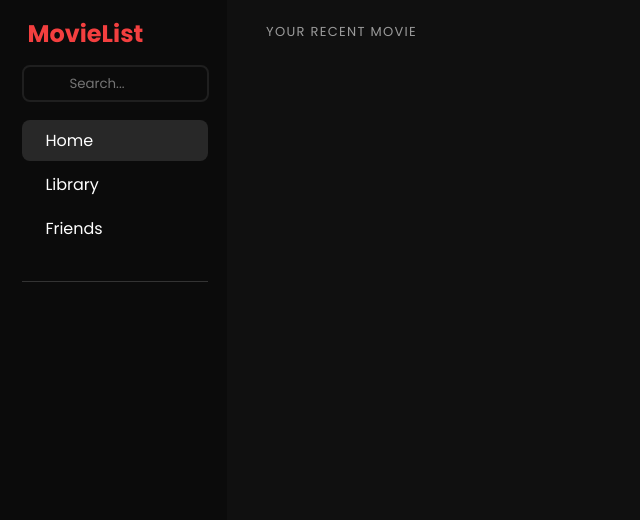
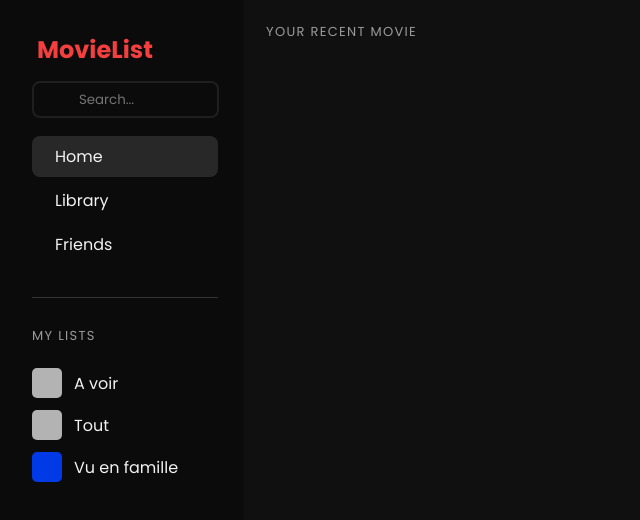
Before and after one commit to dwesh163/Movielist, a React (Vite) app: page / in a window 1280 px wide. Shown: the top 520 px of the page, without its empty margins (0-640 px from the left). Built offline with nearby package versions, Linux system fonts and the light colour scheme.

Commit message:
[add] list

```diff
--- a/public/style/menu.css
+++ b/public/style/menu.css
@@ -1,8 +1,8 @@
 #menu {
     background-color: #0b0b0b;
     width: 14.5%;
-    height: calc(100vh - 2em);
-    padding: 1em 1.2em 1em 1.4em;
+    height: calc(100vh - 4em);
+    padding: 2em;
     position: absolute;
 }
 
@@ -67,7 +67,7 @@
 }
 
 #page * {
-    color: white;
+    color: #f2f2f2;
 }
 
 #page {
@@ -96,3 +96,40 @@
 #page .active {
     background-color: #282828;
 }
+
+#list h3 {
+    margin-top: 28px;
+    margin-bottom: 22px;
+}
+
+#list {
+    margin: 22px 0px;
+
+}
+
+.listBox * {
+    color: #f2f2f2;
+}
+
+.listBox {
+    margin: 0px;
+}
+
+.listElement {
+    display: flex;
+    align-items: center;
+    margin: 12px 0px;
+}
+
+.listLogo {
+    display: flex;
+    justify-content: center;
+    align-items: center;
+    width: 30px;
+    height: 30px;
+    border-radius: 5px;
+}
+
+.listElement p {
+    margin-left: 12px;
+}
--- /dev/null
+++ b/src/components/menu/List.jsx
@@ -0,0 +1,42 @@
+import React from 'react';
+
+let elementList = [];
+let list = {
+	'43758394573945798': {
+		name: 'A voir',
+		description: 'lorem balalalalal lda asdl sad asd ef wf wefssdf sdf gre',
+		background: ['#b3b3b3', 'fas fa-list'],
+	},
+	'437583234573945798': {
+		name: 'Tout',
+		description: 'lorem balalalalal lda asdl sad asd ef wf wefssdf sdf gre',
+		background: ['#b3b3b3', 'fas fa-list'],
+	},
+	'295387025734069455': {
+		name: 'Vu en famille',
+		description: 'lorem balalalalal lda asdl sad asd ef wf wefssdf sdf gre',
+		background: ['#0039E6', 'fas fa-user-group', '12px'],
+	},
+};
+
+for (const id in list) {
+	let color = list[id].background[0];
+	let size = list[id].background[2];
+	elementList.push(
+		<div key={id} className="listElement">
+			<div className="listLogo" style={{ backgroundColor: color, fontSize: size }}>
+				<i className={list[id]['background'][1]}></i>
+			</div>
+			<p>{list[id]['name']}</p>
+		</div>
+	);
+}
+
+export function List() {
+	return (
+		<div id="list">
+			<h3>my lists</h3>
+			<div className="listBox">{elementList}</div>
+		</div>
+	);
+}
--- a/src/components/menuComponents.jsx
+++ b/src/components/menuComponents.jsx
@@ -1,6 +1,7 @@
 import React from 'react';
 import { Search } from './menu/Search.jsx';
 import { Page } from './menu/Page.jsx';
+import { List } from './menu/List.jsx';
 
 export function Menu() {
 	return (
@@ -13,6 +14,7 @@ export function Menu() {
 			<Search />
 			<Page />
 			<hr />
+			<List />
 		</section>
 	);
 }
```
